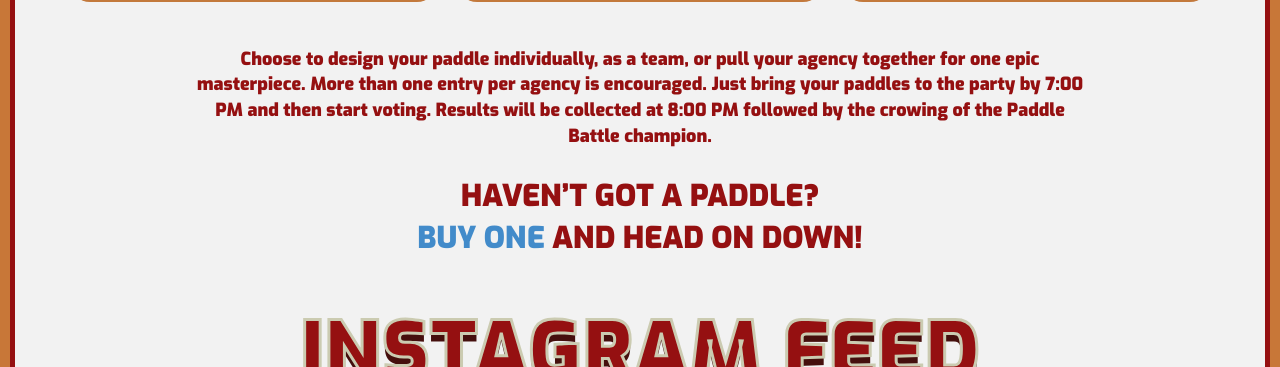
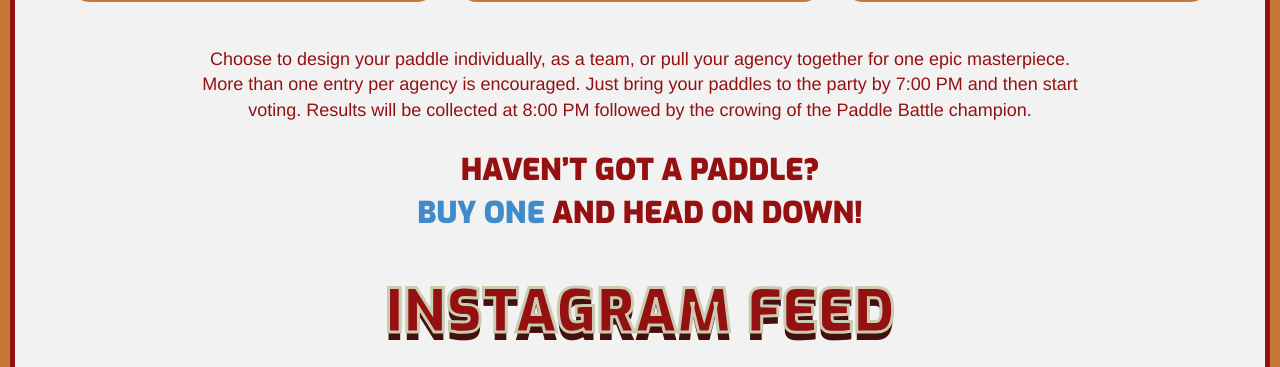
Before and after one commit to mondorobot/paddle-battle, a website: page www/index.html in a window 1280 px wide. Shown: the part 1430-1797 px from the top of the page. Drawn offline with nearby package versions, Linux system fonts and the light colour scheme; a script that the page names is missing.

Commit message:
made instruction text more legible

```diff
--- a/www/index.html
+++ b/www/index.html
@@ -82,12 +82,12 @@
 
       <div class="paddles">
       	<div class="instagram-wrapper">
-      		<div class="rsvp-type">
+      		<div class="instagram-type">
       			<p>Instagram Feed</p>
       		</div>
       		<p>Want to show off your far out paddle?<br />Use the <strong>#PaddleBattle</strong> on instagram and we will feature your paddle pics 4-sho!</p>
       		<div class="instagram-feed">
-      			<script src="http://instansive.com/widget/js/instansive.js"></script><iframe src="http://instansive.com/widgets/i83dd7d18e6e7513731f079db684aea5.html" scrolling="no" allowtransparency="true" class="instansive-widget" style="width: 100%; border: 0; overflow: hidden;"></iframe>
+      			<!-- INSTANSIVE WIDGET --><script src="http://instansive.com/widget/js/instansive.js"></script><iframe src="http://instansive.com/widgets/t56b6acd52628fd7c13e264616bf1f26.html" scrolling="no" allowtransparency="true" class="instansive-widget" style="width: 100%; border: 0; overflow: hidden;"></iframe>
       		</div>
       	</div>
       	<div class="checkout-paddles">
--- a/www/stylesheets/style.css
+++ b/www/stylesheets/style.css
@@ -33,6 +33,7 @@ hr {
 	max-width: 900px;
 	margin: 0 auto;
 	padding-bottom: 15px;
+	font-family: helvetica, arial, sans-serif;
 }
 
 .groovy{
@@ -135,6 +136,7 @@ hr {
 	.dynomite{
 		font-size: 20px;
 	}
+
 }
 
 @media all and (min-width:721px) {
@@ -183,6 +185,20 @@ and (max-device-width : 480px) {
 	font-size: 14px;
 
 }
+
+.instagram-type{
+	color: #951011;
+	text-align: center;
+	text-transform:uppercase;
+	font-weight: 900;
+	font-size: 60px;
+	-webkit-text-stroke-width: 3px;
+	-webkit-text-stroke-color: #cbcbb1;
+	text-shadow: 0px 8px 0px rgba(69, 15, 13, 1);
+	padding-top: 25px;
+	padding-bottom: 5px;
+}
+
 .fb-invite{
 	text-align: center;
 
```
